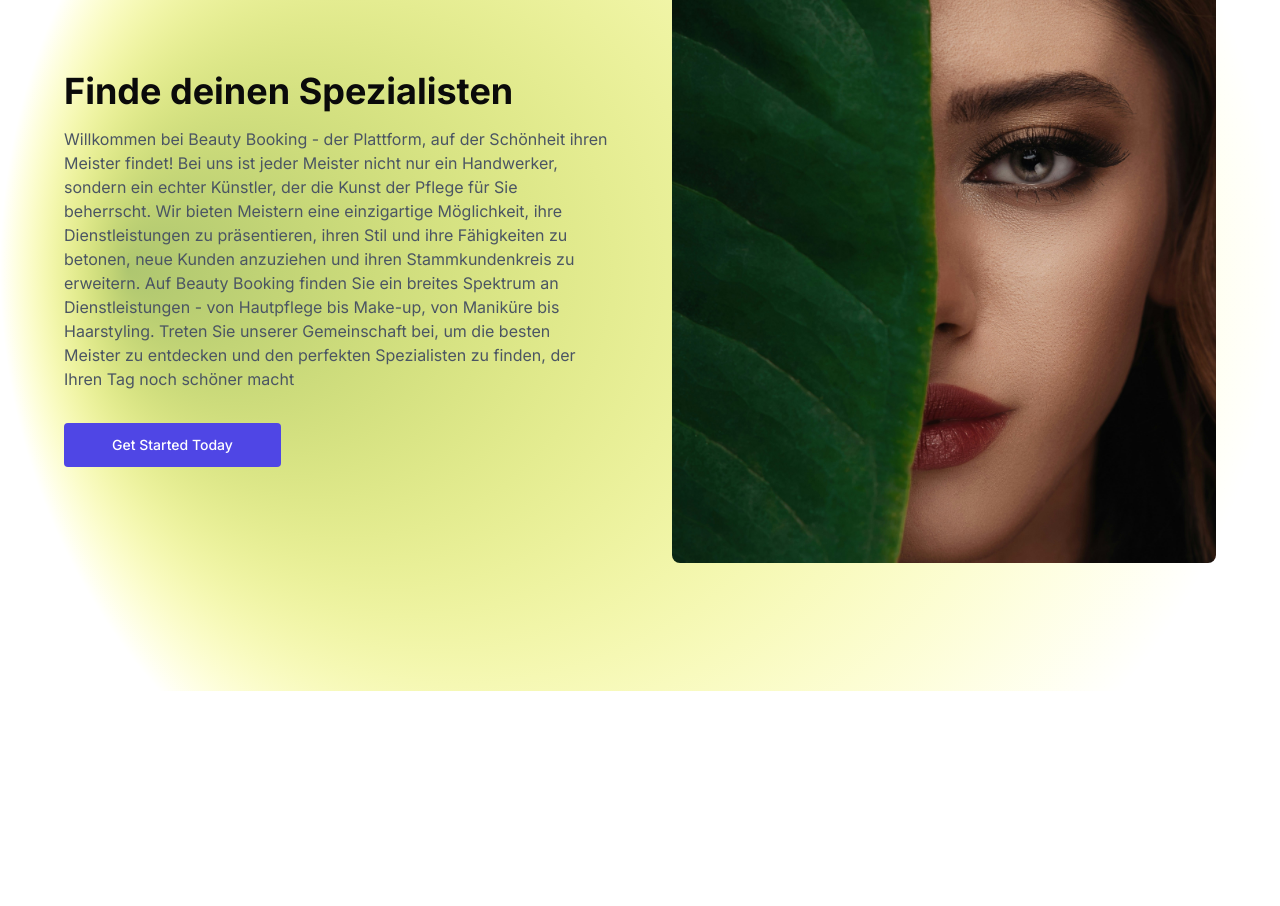
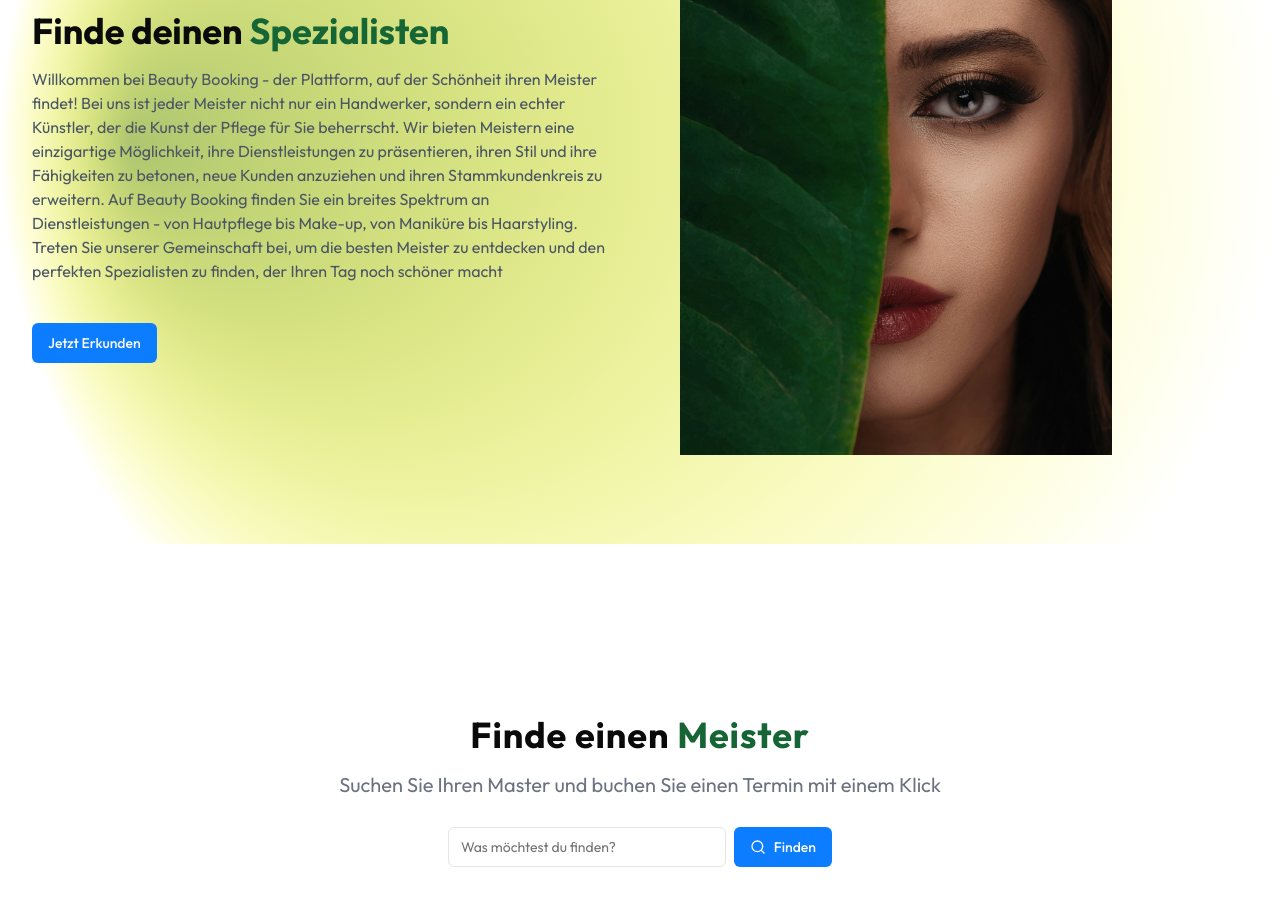
Before and after one commit to d-naumov/beauty_project_front, a Next.js app: page / in a window 1280 px wide. Shown: the part 260-1166 px from the top of the page. Before the commit the page ends 951 px from the top, so only its background shows below. Built offline with nearby package versions, Linux system fonts and the light colour scheme.

Commit message:
Search comp,mob-adap

```diff
--- /dev/null
+++ b/app/_components/BackgroundAnimation.js
@@ -0,0 +1,139 @@
+import React from 'react';
+
+function BackgroundAnimation() {
+  return (
+
+
+<svg
+        viewBox="0 0 100 100"
+        preserveAspectRatio="xMidYMid slice"
+        style={{
+          position: "absolute",
+          width: "100%",
+          height: "100%",
+          zIndex: "-1",
+        }}
+      >
+        <defs>
+          <radialGradient
+            id="Gradient1"
+            cx="50%"
+            cy="50%"
+            fx="10%"
+            fy="50%"
+            r=".5"
+          >
+            <animate
+              attributeName="fx"
+              dur="34s"
+              values="0%;3%;0%"
+              repeatCount="indefinite"
+            />
+            <stop offset="0%" stopColor="#AEC670" />
+            <stop offset="100%" stopColor="#ff00" />
+          </radialGradient>
+          <radialGradient
+            id="Gradient1"
+            cx="50%"
+            cy="50%"
+            fx="10%"
+            fy="50%"
+            r=".5"
+          >
+            <animate
+              attributeName="fx"
+              dur="34s"
+              values="0%;3%;0%"
+              repeatCount="indefinite"
+            />
+            <stop offset="0%" stopColor="#344C11" />
+            <stop offset="100%" stopColor="#ff00" />
+          </radialGradient>
+          <radialGradient
+            id="Gradient1"
+            cx="50%"
+            cy="50%"
+            fx="10%"
+            fy="50%"
+            r=".5"
+          >
+            <animate
+              attributeName="fx"
+              dur="34s"
+              values="0%;3%;0%"
+              repeatCount="indefinite"
+            />
+            <stop offset="0%" stopColor="#1A2902" />
+            <stop offset="100%" stopColor="#ff00" />
+          </radialGradient>
+        </defs>
+        <rect x="0" y="0" width="100%" height="100%" fill="url(#Gradient1)">
+          <animate
+            attributeName="x"
+            dur="20s"
+            values="25%;0%;25%"
+            repeatCount="indefinite"
+          />
+          <animate
+            attributeName="y"
+            dur="21s"
+            values="0%;25%;0%"
+            repeatCount="indefinite"
+          />
+          <animateTransform
+            attributeName="transform"
+            type="rotate"
+            from="0 50 50"
+            to="360 50 50"
+            dur="17s"
+            repeatCount="indefinite"
+          />
+        </rect>
+        <rect x="0" y="0" width="100%" height="100%" fill="url(#Gradient2)">
+          <animate
+            attributeName="x"
+            dur="23s"
+            values="-25%;0%;-25%"
+            repeatCount="indefinite"
+          />
+          <animate
+            attributeName="y"
+            dur="24s"
+            values="0%;50%;0%"
+            repeatCount="indefinite"
+          />
+          <animateTransform
+            attributeName="transform"
+            type="rotate"
+            from="0 50 50"
+            to="360 50 50"
+            dur="18s"
+            repeatCount="indefinite"
+          />
+        </rect>
+        <rect x="0" y="0" width="100%" height="100%" fill="url(#Gradient3)">
+          <animate
+            attributeName="x"
+            dur="25s"
+            values="0%;25%;0%"
+            repeatCount="indefinite"
+          />
+          <animate
+            attributeName="y"
+            dur="26s"
+            values="0%;25%;0%"
+            repeatCount="indefinite"
+          />
+          <animateTransform
+            attributeName="transform"
+            type="rotate"
+            from="360 50 50"
+            to="0 50 50"
+            dur="19s"
+            repeatCount="indefinite"
+          />
+        </rect>
+      </svg>
+  );
+}
+export default BackgroundAnimation;
--- /dev/null
+++ b/app/_components/CategorySearch.jsx
@@ -0,0 +1,27 @@
+import { Button } from "@/components/ui/button";
+import { Input } from "@/components/ui/input";
+import { Search } from "lucide-react";
+import React from "react";
+
+function CategorySearch() {
+  return (
+    <div className="mb-10 items-center flex flex-col gap-4">
+      <h2 className="font-bold text-4xl tracking-wide">
+        Finde einen <span className="text-green-800">Meister</span>{" "}
+      </h2>
+      <h2 className="text-gray-500 text-xl">
+        Suchen Sie Ihren Master und buchen Sie einen Termin mit einem Klick
+      </h2>
+
+      <div className="flex w-full mt-3 max-w-sm items-center space-x-2">
+        <Input type="search" placeholder="Was möchtest du finden?" />
+        <Button type="submit">
+            <Search className='h-4 w-4 mr-2' />
+            Finden</Button>
+      </div>
+
+    </div>
+  );
+}
+
+export default CategorySearch;
--- a/app/_components/Header.jsx
+++ b/app/_components/Header.jsx
@@ -4,6 +4,7 @@ import Link from "next/link";
 import React from "react";
 
 function Header() {
+
   const Menu = [
     {
       id: 1,
@@ -22,10 +23,12 @@ function Header() {
     },
   ];
   return (
-    <div className='flex items-center
-     justify-between p-2 shadow-sm'>
-        <div className='flex items-center gap-10'>
-        <Image src="/logo3.png" alt="logo" width={100} height={100} />
+    <div className='flex items-center justify-between ml-4 mr-4 mt-1'>
+
+        <div className='flex items-center gap-20 right-4'>
+
+         <Image src="/logo3.png" alt="logo" width={100} height={100}  />
+
       <ul className='md:flex gap-8 hidden'>
         {Menu.map((item,index)=>(
             <Link href={item.path}>
--- a/app/_components/Hero.jsx
+++ b/app/_components/Hero.jsx
@@ -1,183 +1,45 @@
 import React from "react";
 import Image from "next/image";
+import { Button } from "@/components/ui/button";
 
 function Hero() {
   return (
-    <section style={{ position: "relative", minHeight: "100vh" }}>
-      <svg
-        viewBox="0 0 100 100"
-        preserveAspectRatio="xMidYMid slice"
-        style={{
-          position: "absolute",
-          width: "100%",
-          height: "100%",
-          zIndex: "-1",
-        }}
-      >
-        <defs>
-          <radialGradient
-            id="Gradient1"
-            cx="50%"
-            cy="50%"
-            fx="10%"
-            fy="50%"
-            r=".5"
-          >
-            <animate
-              attributeName="fx"
-              dur="34s"
-              values="0%;3%;0%"
-              repeatCount="indefinite"
-            />
-            <stop offset="0%" stopColor="#AEC670" />
-            <stop offset="100%" stopColor="#ff00" />
-          </radialGradient>
-          <radialGradient
-            id="Gradient1"
-            cx="50%"
-            cy="50%"
-            fx="10%"
-            fy="50%"
-            r=".5"
-          >
-            <animate
-              attributeName="fx"
-              dur="34s"
-              values="0%;3%;0%"
-              repeatCount="indefinite"
-            />
-            <stop offset="0%" stopColor="#344C11" />
-            <stop offset="100%" stopColor="#ff00" />
-          </radialGradient>
-          <radialGradient
-            id="Gradient1"
-            cx="50%"
-            cy="50%"
-            fx="10%"
-            fy="50%"
-            r=".5"
-          >
-            <animate
-              attributeName="fx"
-              dur="34s"
-              values="0%;3%;0%"
-              repeatCount="indefinite"
-            />
-            <stop offset="0%" stopColor="#1A2902" />
-            <stop offset="100%" stopColor="#ff00" />
-          </radialGradient>
-        </defs>
-        <rect x="0" y="0" width="100%" height="100%" fill="url(#Gradient1)">
-          <animate
-            attributeName="x"
-            dur="20s"
-            values="25%;0%;25%"
-            repeatCount="indefinite"
-          />
-          <animate
-            attributeName="y"
-            dur="21s"
-            values="0%;25%;0%"
-            repeatCount="indefinite"
-          />
-          <animateTransform
-            attributeName="transform"
-            type="rotate"
-            from="0 50 50"
-            to="360 50 50"
-            dur="17s"
-            repeatCount="indefinite"
-          />
-        </rect>
-        <rect x="0" y="0" width="100%" height="100%" fill="url(#Gradient2)">
-          <animate
-            attributeName="x"
-            dur="23s"
-            values="-25%;0%;-25%"
-            repeatCount="indefinite"
-          />
-          <animate
-            attributeName="y"
-            dur="24s"
-            values="0%;50%;0%"
-            repeatCount="indefinite"
-          />
-          <animateTransform
-            attributeName="transform"
-            type="rotate"
-            from="0 50 50"
-            to="360 50 50"
-            dur="18s"
-            repeatCount="indefinite"
-          />
-        </rect>
-        <rect x="0" y="0" width="100%" height="100%" fill="url(#Gradient3)">
-          <animate
-            attributeName="x"
-            dur="25s"
-            values="0%;25%;0%"
-            repeatCount="indefinite"
-          />
-          <animate
-            attributeName="y"
-            dur="26s"
-            values="0%;25%;0%"
-            repeatCount="indefinite"
-          />
-          <animateTransform
-            attributeName="transform"
-            type="rotate"
-            from="360 50 50"
-            to="0 50 50"
-            dur="19s"
-            repeatCount="indefinite"
-          />
-        </rect>
-      </svg>
-
-      <div className="mx-auto max-w-screen-xl px-4 py-8 sm:px-6 sm:py-12 lg:px-8 lg:py-16">
-        <section>
-          <div class="mx-auto max-w-screen-xl px-4 py-8 sm:px-6 sm:py-12 lg:px-8 lg:py-16">
-            <div class="grid grid-cols-1 gap-8 lg:grid-cols-2 lg:gap-16">
-              <div class="relative h-64 overflow-hidden rounded-lg sm:h-80 lg:order-last lg:h-full">
+    <section style={{ position: "relative", minHeight: "110vh" }}>
+      <div className="mx-auto max-w-screen-xl px-4 py-12 sm:px-6 sm:py-16 lg:px-8 lg:py-20">
+        <div className="grid grid-cols-1 sm:grid-cols-2 gap-8 lg:grid-cols-2 lg:gap-16 ">
+          <div className="relative h-60 lg:h-100 overflow-hidden rounded-md sm:h-80 lg:order-last lg:h-full">
+            <div className="rounded-md overflow-hidden flex justify-center sm:justify-start">
               <img
-                  alt=""
+                alt="main-image"
                 src="/relaxing.jpg"
-                  class="absolute inset-0 h-full w-full object-cover"
+                className="w-ful lg:w-3/4 h-auto ml-2 mr-2"
               />
             </div>
+          </div>
 
-              <div class="lg:py-24">
-                <h2 class="text-3xl font-bold sm:text-4xl">
-                Finde deinen Spezialisten
+          <div className="lg:py-24">
+            <h2 className="text-3xl font-bold sm:text-4xl">
+              Finde deinen
+              <span className="text-green-800"> Spezialisten</span>
             </h2>
 
-                <p class="mt-4 text-gray-600">
-                  Willkommen bei Beauty Booking - der Plattform, auf der
-                  Schönheit ihren Meister findet! Bei uns ist jeder Meister
-                  nicht nur ein Handwerker, sondern ein echter Künstler, der die
-                  Kunst der Pflege für Sie beherrscht. Wir bieten Meistern eine
-                  einzigartige Möglichkeit, ihre Dienstleistungen zu
-                  präsentieren, ihren Stil und ihre Fähigkeiten zu betonen, neue
-                  Kunden anzuziehen und ihren Stammkundenkreis zu erweitern. Auf
-                  Beauty Booking finden Sie ein breites Spektrum an
-                  Dienstleistungen - von Hautpflege bis Make-up, von Maniküre
-                  bis Haarstyling. Treten Sie unserer Gemeinschaft bei, um die
-                  besten Meister zu entdecken und den perfekten Spezialisten zu
-                  finden, der Ihren Tag noch schöner macht
+            <p className="mt-4 text-gray-600 ">
+              Willkommen bei Beauty Booking - der Plattform, auf der Schönheit
+              ihren Meister findet! Bei uns ist jeder Meister nicht nur ein
+              Handwerker, sondern ein echter Künstler, der die Kunst der Pflege
+              für Sie beherrscht. Wir bieten Meistern eine einzigartige
+              Möglichkeit, ihre Dienstleistungen zu präsentieren, ihren Stil und
+              ihre Fähigkeiten zu betonen, neue Kunden anzuziehen und ihren
+              Stammkundenkreis zu erweitern. Auf Beauty Booking finden Sie ein
+              breites Spektrum an Dienstleistungen - von Hautpflege bis Make-up,
+              von Maniküre bis Haarstyling. Treten Sie unserer Gemeinschaft bei,
+              um die besten Meister zu entdecken und den perfekten Spezialisten
+              zu finden, der Ihren Tag noch schöner macht
             </p>
 
-                <a
-                  href="#"
-                  class="mt-8 inline-block rounded bg-indigo-600 px-12 py-3 text-sm font-medium text-white transition hover:bg-indigo-700 focus:outline-none focus:ring focus:ring-yellow-400"
-                >
-                  Get Started Today
-                </a>
+            <Button className="mt-10">Jetzt Erkunden</Button>
           </div>
         </div>
-          </div>
-        </section>
-        {/* Ваш контент здесь */}
       </div>
     </section>
   );
--- a/app/globals.css
+++ b/app/globals.css
@@ -3,6 +3,9 @@
 @tailwind utilities;
 
 @layer base {
+
+
+
   :root {
 
 
--- a/app/layout.js
+++ b/app/layout.js
@@ -1,8 +1,9 @@
-import { Inter } from "next/font/google";
+import { Outfit } from "next/font/google";
 import "./globals.css";
 import Header from "./_components/Header";
+import BackgroundAnimation from "./_components/BackgroundAnimation";
 
-const inter = Inter({ subsets: ["latin"] });
+const outfit = Outfit({ subsets: ["latin"] });
 
 export const metadata = {
   title: "Create Next App",
@@ -12,12 +13,13 @@ export const metadata = {
 export default function RootLayout({ children }) {
   return (
     <html lang="en">
-      <body className={inter.className}>
+      <body className={outfit.className}>
+        <BackgroundAnimation />
         <div>
-          <Header/>
+          <Header />
           {children}
         </div>
-        </body>
+      </body>
     </html>
   );
 }
--- a/app/page.js
+++ b/app/page.js
@@ -1,11 +1,14 @@
 import Image from "next/image";
 import { Button } from "@/components/ui/button";
 import Hero from "./_components/Hero";
+import CategorySearch from "./_components/CategorySearch";
+
 
 export default function Home() {
   return (
     <div>
       <Hero/>
+      <CategorySearch/>
     </div>
   );
 }
--- /dev/null
+++ b/components/ui/input.jsx
@@ -0,0 +1,19 @@
+import * as React from "react"
+
+import { cn } from "@/lib/utils"
+
+const Input = React.forwardRef(({ className, type, ...props }, ref) => {
+  return (
+    (<input
+      type={type}
+      className={cn(
+        "flex h-10 w-full rounded-md border border-input bg-background px-3 py-2 text-sm ring-offset-background file:border-0 file:bg-transparent file:text-sm file:font-medium placeholder:text-muted-foreground focus-visible:outline-none focus-visible:ring-2 focus-visible:ring-ring focus-visible:ring-offset-2 disabled:cursor-not-allowed disabled:opacity-50",
+        className
+      )}
+      ref={ref}
+      {...props} />)
+  );
+})
+Input.displayName = "Input"
+
+export { Input }
```
Lines whose indentation alone changed are shown as unchanged.
